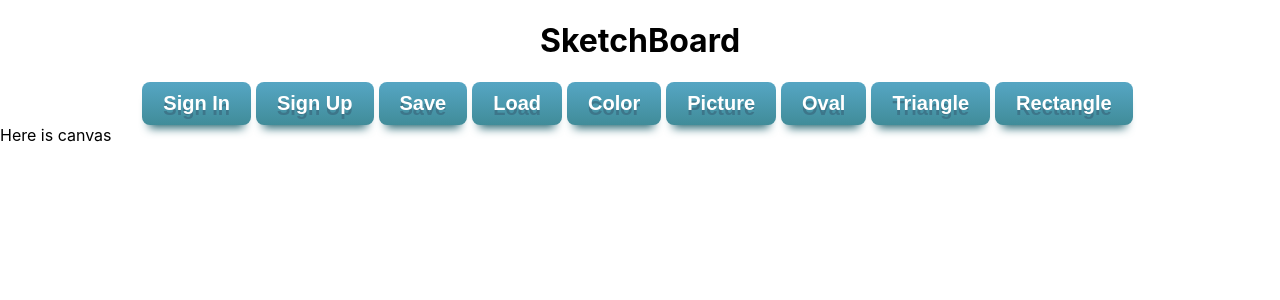
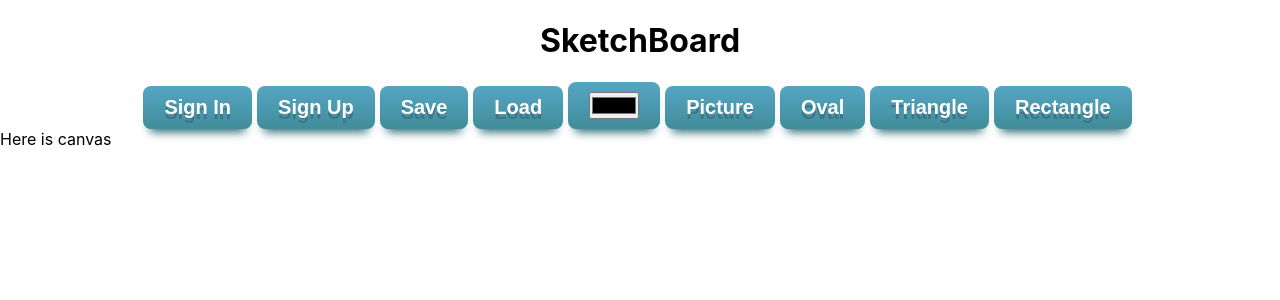
Before and after one commit to segalzeyalz/sketchboard-react, a React (Create React App) app in the folder sketchboard/: page / in a window 1280 px wide. Shown: the top 300 px of the page. Built offline with nearby package versions, Linux system fonts and the light colour scheme.

Commit message:
make a button of input color

```diff
--- a/sketchboard/src/buttons/Buttons.js
+++ b/sketchboard/src/buttons/Buttons.js
@@ -9,7 +9,7 @@ class Buttons extends Component {
         <div className="button">Sign Up</div>
         <div className="button">Save</div>
         <div className="button">Load</div>
-        <div className="button">Color</div>
+        <div className="button"><input type="color"/></div>
         <div className="button">Picture</div>
         <div className="button">Oval</div>
         <div className="button">Triangle</div>
--- a/sketchboard/src/buttons/style.css
+++ b/sketchboard/src/buttons/style.css
@@ -4,19 +4,9 @@
 .button{
     display: inline-block;
     margin-right: 5px;
-    -moz-box-shadow: 0px 10px 10px -7px #276873;
-	-webkit-box-shadow: 0px 10px 10px -7px #276873;
 	box-shadow: 0px 10px 10px -7px #276873;
-	background:-webkit-gradient(linear, left top, left bottom, color-stop(0.05, #55a5c2), color-stop(1, #408c99));
-	background:-moz-linear-gradient(top, #55a5c2 5%, #408c99 100%);
-	background:-webkit-linear-gradient(top, #55a5c2 5%, #408c99 100%);
-	background:-o-linear-gradient(top, #55a5c2 5%, #408c99 100%);
-	background:-ms-linear-gradient(top, #55a5c2 5%, #408c99 100%);
 	background:linear-gradient(to bottom, #55a5c2 5%, #408c99 100%);
-	filter:progid:DXImageTransform.Microsoft.gradient(startColorstr='#55a5c2', endColorstr='#408c99',GradientType=0);
 	background-color:#55a5c2;
-	-moz-border-radius:8px;
-	-webkit-border-radius:8px;
 	border-radius:8px;
 	display:inline-block;
 	cursor:pointer;
@@ -26,7 +16,8 @@
 	font-weight:bold;
 	padding:10px 21px;
 	text-decoration:none;
-	text-shadow:0px 5px 0px #3d768a;
+    text-shadow:0px 5px 0px #3d768a;
+    user-select: none;
 }
 .button:hover {
 	background:-webkit-gradient(linear, left top, left bottom, color-stop(0.05, #408c99), color-stop(1, #55a5c2));
@@ -42,3 +33,7 @@
 	position:relative;
 	top:1px;
 }
+input[type="color"]{
+    padding:0;
+    cursor: pointer;
+}
```
